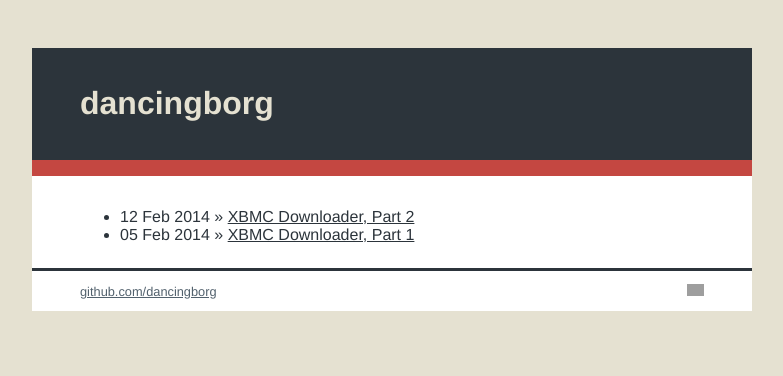
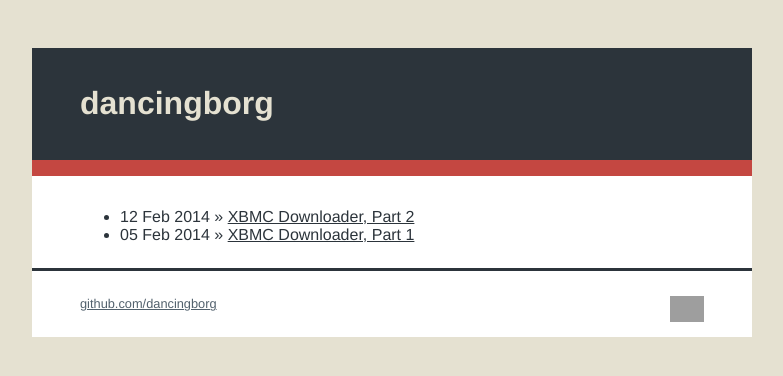
Before and after one commit to andre-abadi/andre-abadi.github.io, a Jekyll site: the page built from index.html, in a window 1280 px wide. Shown: the top 376 px of the page, without its empty margins (248-1031 px from the left). Built offline with Jekyll 4.4.1, drawn with Linux system fonts in a browser that asks for light colours; Markdown is read by kramdown in place of the engine named in the settings; grey boxes are pictures that could not be loaded.

Commit message:
css footer padding

```diff
--- a/css/main.css
+++ b/css/main.css
@@ -37,8 +37,8 @@ body {
   border-top: 0.25em solid #2C343B;
   padding-left: 0.5em;
   padding-right: 0.5em;
-  padding-top: 1em;
-  padding-bottom: 1em;
+  padding-top: 2em;
+  padding-bottom: 2em;
   font-size: 80%;
   color: #52616D;
 }
@@ -50,7 +50,7 @@ body {
 .footer img {
   float: right;
   margin-left: 1em;
-  max-height: 1em;
+  max-height: 2em;
   width: auto;
 }
 
```
